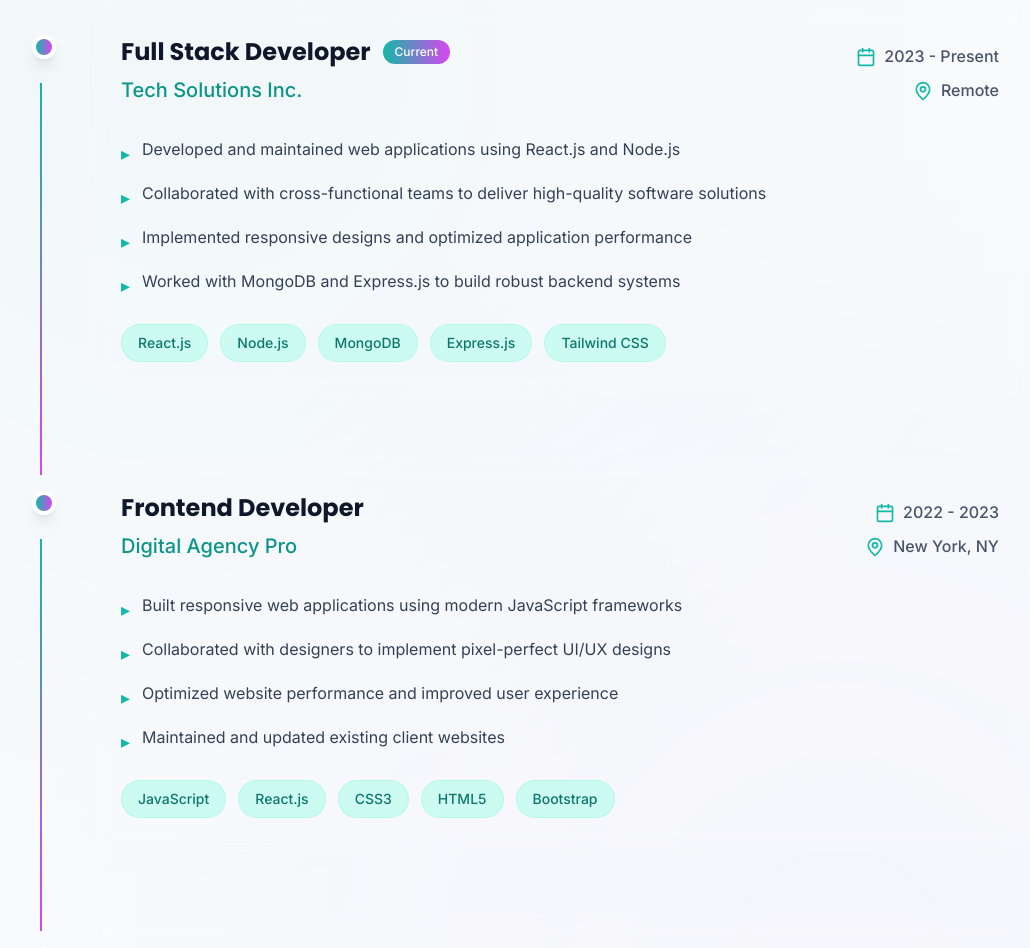
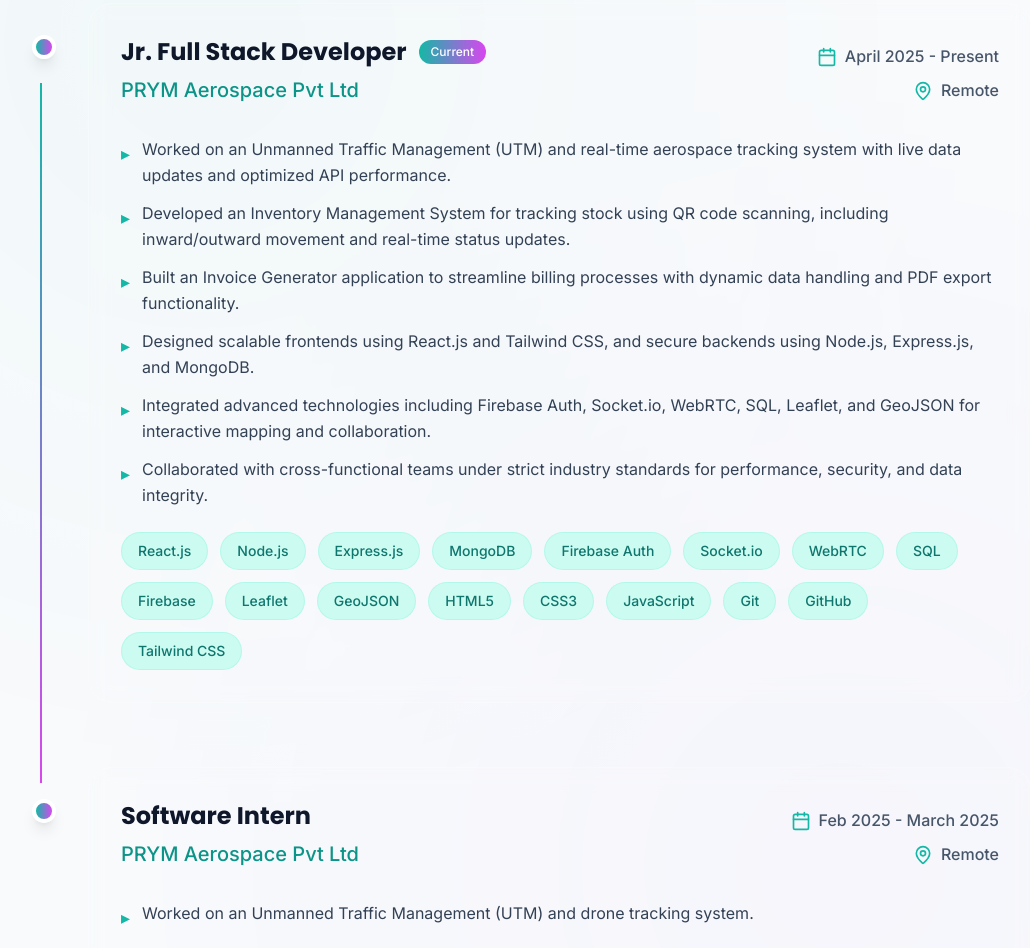
Before and after one commit to sarthak12005/sarthak-portfolio, a React (Vite) app in the folder frontend/: page / in a window 1280 px wide. Shown: the part 4260-5208 px from the top of the page, without its empty margins (120-1150 px from the left). Built offline with nearby package versions, Linux system fonts and the light colour scheme; no server answers.

Commit message:
Update ExperienceSection.jsx

```diff
--- a/frontend/src/components/ExperienceSection.jsx
+++ b/frontend/src/components/ExperienceSection.jsx
@@ -4,48 +4,43 @@
 const ExperienceSection = () => {
   const experiences = [
   {
-      title: "Full Stack Developer",
-      company: "Tech Solutions Inc.",
+    title: "Jr. Full Stack Developer",
+    company: "PRYM Aerospace Pvt Ltd",
     location: "Remote",
-      period: "2023 - Present",
+    period: "April 2025 - Present",
     description: [
-        "Developed and maintained web applications using React.js and Node.js",
-        "Collaborated with cross-functional teams to deliver high-quality software solutions",
-        "Implemented responsive designs and optimized application performance",
-        "Worked with MongoDB and Express.js to build robust backend systems",
+      "Worked on an Unmanned Traffic Management (UTM) and real-time aerospace tracking system with live data updates and optimized API performance.",
+      "Developed an Inventory Management System for tracking stock using QR code scanning, including inward/outward movement and real-time status updates.",
+      "Built an Invoice Generator application to streamline billing processes with dynamic data handling and PDF export functionality.",
+      "Designed scalable frontends using React.js and Tailwind CSS, and secure backends using Node.js, Express.js, and MongoDB.",
+      "Integrated advanced technologies including Firebase Auth, Socket.io, WebRTC, SQL, Leaflet, and GeoJSON for interactive mapping and collaboration.",
+      "Collaborated with cross-functional teams under strict industry standards for performance, security, and data integrity."
     ],
-      technologies: ["React.js", "Node.js", "MongoDB", "Express.js", "Tailwind CSS"],
+    technologies: [
+      "React.js", "Node.js", "Express.js", "MongoDB", "Firebase Auth",
+      "Socket.io", "WebRTC", "SQL", "Firebase", "Leaflet", "GeoJSON",
+      "HTML5", "CSS3", "JavaScript", "Git", "GitHub", "Tailwind CSS"
+    ],
     current: true,
   },
   {
-      title: "Frontend Developer",
-      company: "Digital Agency Pro",
-      location: "New York, NY",
-      period: "2022 - 2023",
+    title: "Software Intern",
+    company: "PRYM Aerospace Pvt Ltd",
+    location: "Remote",
+    period: "Feb 2025 - March 2025",
     description: [
-        "Built responsive web applications using modern JavaScript frameworks",
-        "Collaborated with designers to implement pixel-perfect UI/UX designs",
-        "Optimized website performance and improved user experience",
-        "Maintained and updated existing client websites",
+      "Worked on an Unmanned Traffic Management (UTM) and drone tracking system.",
+      "Handled full-stack tasks including UI development in React.js and backend APIs in Node.js, Express.js, and MongoDB.",
+      "Applied core skills in HTML, CSS, JavaScript, Git, and GitHub to meet project requirements."
     ],
-      technologies: ["JavaScript", "React.js", "CSS3", "HTML5", "Bootstrap"],
+    technologies: [
+      "React.js", "Node.js", "Express.js", "MongoDB",
+      "HTML5", "CSS3", "JavaScript", "Git", "GitHub", "Tailwind CSS"
+    ],
     current: false,
-    },
-    {
-      title: "Web Developer Intern",
-      company: "StartUp Innovations",
-      location: "San Francisco, CA",
-      period: "2021 - 2022",
-      description: [
-        "Assisted in developing company website and internal tools",
-        "Learned modern web development practices and technologies",
-        "Participated in code reviews and team meetings",
-        "Contributed to open-source projects and documentation",
-      ],
-      technologies: ["HTML5", "CSS3", "JavaScript", "Git", "WordPress"],
-      current: false,
-    },
+  }
 ];
+
 
   const containerVariants = {
     hidden: { opacity: 0 },
```
Lines whose indentation alone changed are shown as unchanged.
